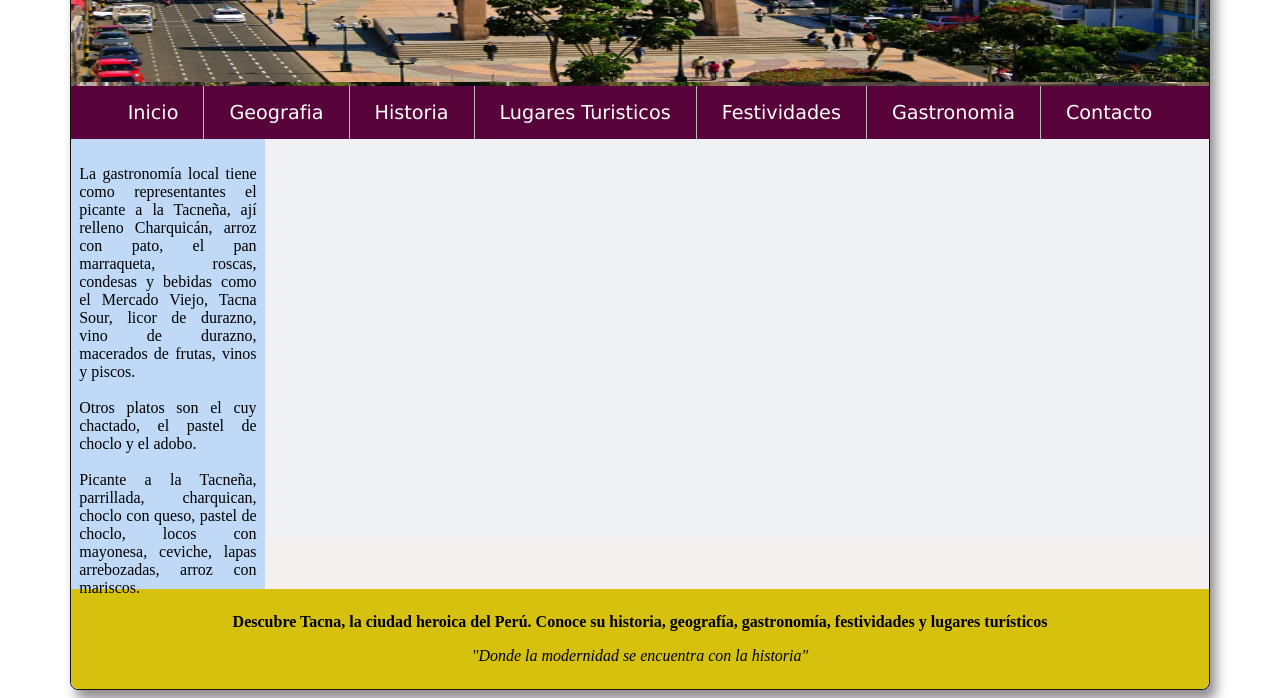
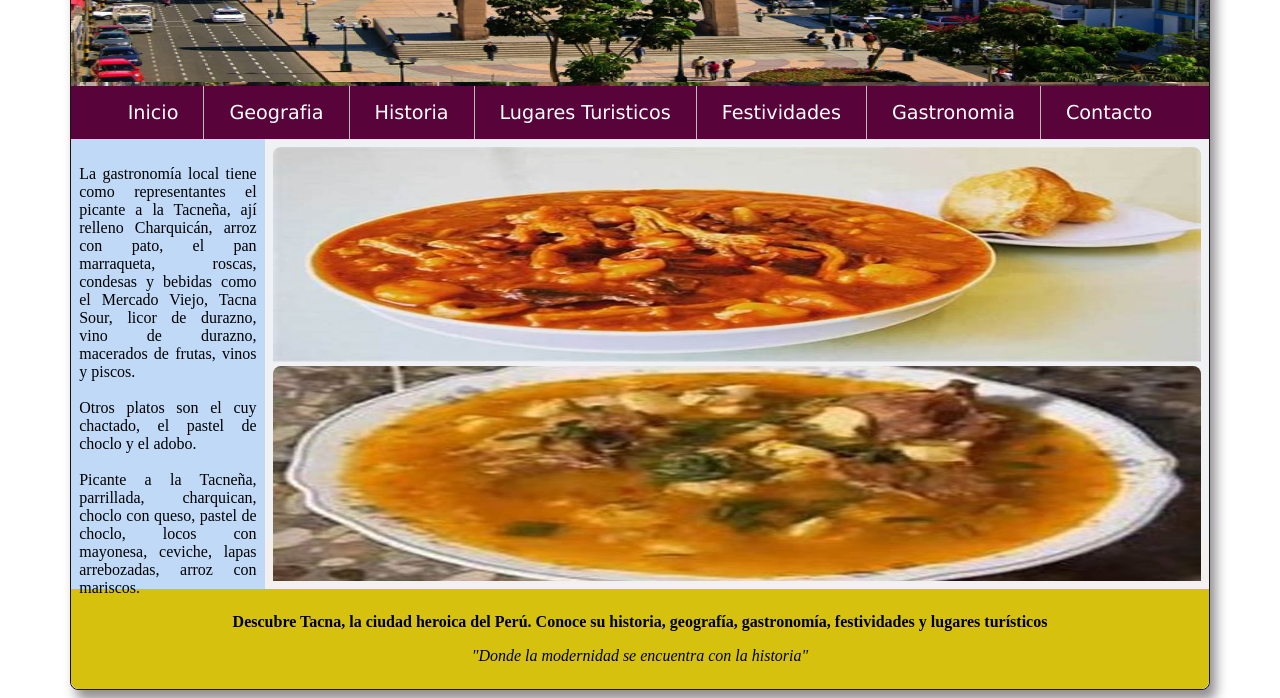
Before and after one commit to CarlosAyala1989/MAQUETA-HTML, a plain HTML site: page estructura/gastronomia.html in a window 1280 px wide. Shown: the part 227-925 px from the top of the page. Drawn offline with Linux system fonts and the light colour scheme.

Commit message:
Actualizar estilos y agregar imágenes en la página de gastronomía

```diff
--- a/estilos/gastronomia.css
+++ b/estilos/gastronomia.css
@@ -110,8 +110,6 @@ img {
     border-top-right-radius: 8px;
 }
 
-
-
 .textcentrado {
     position: absolute;
     top: 50%;
--- a/estructura/gastronomia.html
+++ b/estructura/gastronomia.html
@@ -45,7 +45,8 @@
         <section>
             <article>
                 <div id="conte">
-
+                    <img src="..\imagenes\picante.jpg" alt="" style="height: 215px;">
+                    <img src="..\imagenes\patasca.jpg" alt="" style="height: 215px;">
                 </div>
             </article>
         </section>
```
Also changed, not shown: imagenes/patasca.jpg (added).
